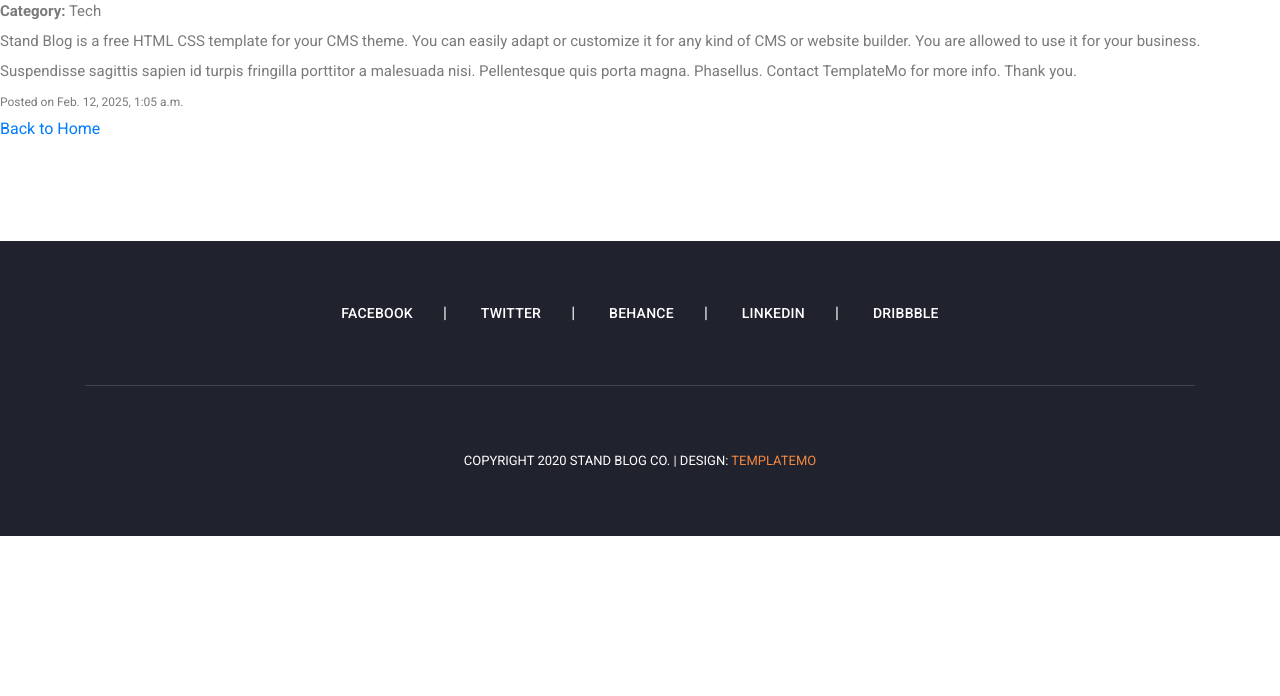
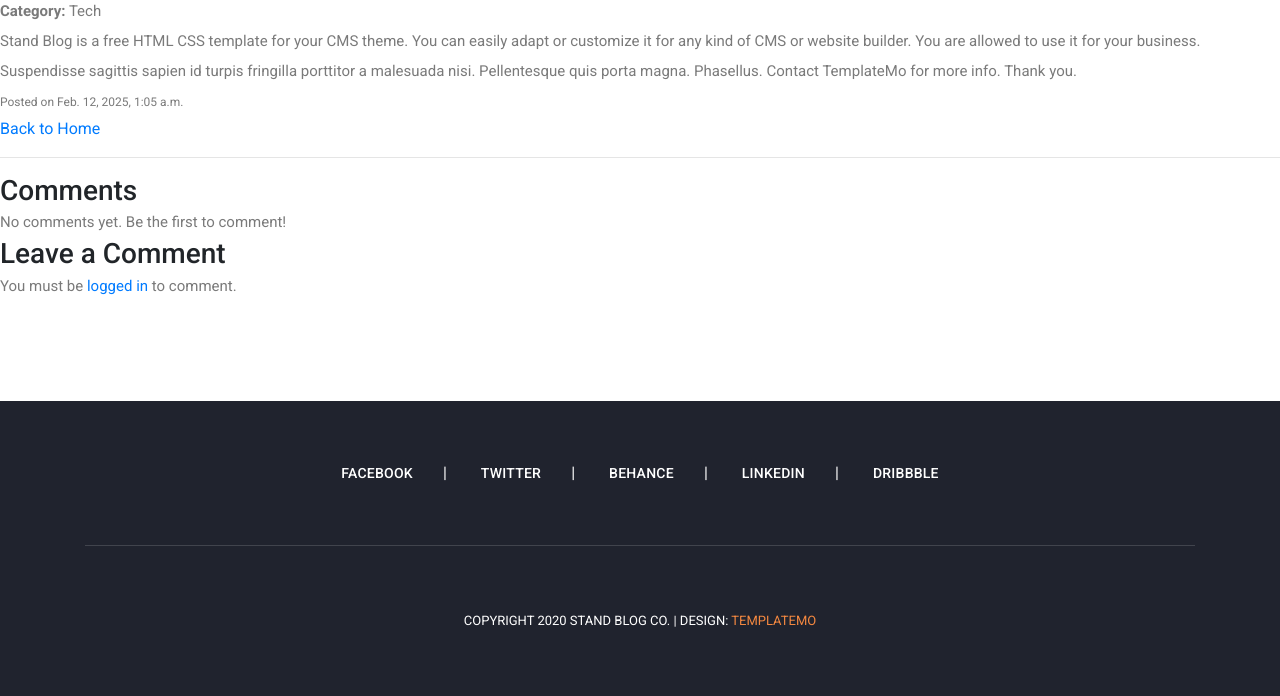
Before and after one commit to iamnwaka/django_blog, a Django app: page /blog/1/ in a window 1280 px wide. Shown: the part 221-917 px from the top of the page. Before the commit the page ends 757 px from the top, so only its background shows below. Run offline with Django 5.2, Linux system fonts and the light colour scheme; data comes from the database, SQL or seed files in the repository; both versions use the stored data as it was after the commit; some libraries are stand-ins or nearby versions.

Commit message:
users can comment on a post when logged in

```diff
--- /dev/null
+++ b/myproject/app1/forms.py
@@ -0,0 +1,7 @@
+from django import forms
+from .models import Comment
+
+class CommentForm(forms.ModelForm):
+    class Meta:
+        model = Comment
+        fields = ['content']  # Only allow users to enter the comment text
--- a/myproject/app1/models.py
+++ b/myproject/app1/models.py
@@ -34,3 +34,27 @@ class Client(models.Model):
 
     def __str__(self):
         return self.user.username
+
+
+
+
+
+class Comment(models.Model):
+    # Each comment is linked to a specific blog post using a ForeignKey
+    post = models.ForeignKey(
+        'Blog',  # Replace 'app1' with your actual app name
+        on_delete=models.CASCADE,
+        related_name='comments'  # Allows us to access comments via post.comments.all()
+    )
+
+    # The user who made the comment
+    user = models.ForeignKey(User, on_delete=models.CASCADE)
+
+    # The actual text of the comment
+    content = models.TextField()
+
+    # Timestamp when the comment was created (auto-filled)
+    created_at = models.DateTimeField(auto_now_add=True)
+
+    def __str__(self):
+        return f'Comment by {self.user.username} on {self.post.title}'
--- a/myproject/app1/templates/app1/details.html
+++ b/myproject/app1/templates/app1/details.html
@@ -4,11 +4,41 @@
 
 {% block content %}
 <h1>{{ blog.title }}</h1>
+
 {% if blog.image %}
-<img src="{{ blog.image.url }}" alt="Blog Image" style="width: 300px; height: auto;">
+    <img src="{{ blog.image.url }}" alt="Blog Image" style="width: 300px; height: auto;">
 {% endif %}
+
 <p><strong>Category:</strong> {{ blog.category }}</p>
 <p>{{ blog.content }}</p>
 <p><small>Posted on {{ blog.created_at }}</small></p>
+
 <a href="{% url 'home' %}">Back to Home</a>
+
+<hr>
+
+<!-- Comments Section -->
+<h3>Comments</h3>
+
+{% for comment in comments %}
+    <p><strong>{{ comment.user.username }}</strong>: {{ comment.content }}</p>
+    <small>{{ comment.created_at }}</small>
+    <hr>
+{% empty %}
+    <p>No comments yet. Be the first to comment!</p>
+{% endfor %}
+
+<!-- Comment Form -->
+<h3>Leave a Comment</h3>
+
+{% if user.is_authenticated %}
+    <form method="post">
+        {% csrf_token %}
+        {{ form.as_p }}
+        <button type="submit">Post Comment</button>
+    </form>
+{% else %}
+    <p>You must be <a href="{% url 'login' %}">logged in</a> to comment.</p>
+{% endif %}
+
 {% endblock %}
--- a/myproject/app1/urls.py
+++ b/myproject/app1/urls.py
@@ -13,6 +13,7 @@ urlpatterns = [
     path('app3/', views.app3_page, name='app3_page'),
     path('register/', views.register, name='register'),
     path('login/', views.login, name='login'),
+    path('blog/<int:blog_id>/', views.details, name='details'),
 
 ]
 
--- a/myproject/app1/views.py
+++ b/myproject/app1/views.py
@@ -6,6 +6,8 @@ from django.contrib import messages
 from django.core.mail import send_mail
 from django.core.mail import EmailMultiAlternatives
 from django.utils.html import format_html
+from .forms import CommentForm
+
 
 
 # Create your views here.
@@ -130,3 +132,30 @@ def login(request):
             messages.error(request, "Invalid credentials!")
 
     return render(request, 'app1/login.html')
+
+
+
+def details(request, blog_id):
+    blog = get_object_or_404(Blog, id=blog_id)
+    comments = blog.comments.all()  # Get all comments for this blog post
+
+    if request.method == "POST":
+        if request.user.is_authenticated:  # Ensure user is logged in
+            form = CommentForm(request.POST)
+            if form.is_valid():
+                comment = form.save(commit=False)
+                comment.post = blog  # Link the comment to the blog post
+                comment.user = request.user  # Assign the logged-in user
+                comment.save()
+                return redirect('details', blog_id=blog.id)  # Refresh the page after comment
+        else:
+            return redirect('login')  # Redirect to login if user isn't logged in
+    else:
+        form = CommentForm()
+
+    context = {
+        'blog': blog,
+        'comments': comments,
+        'form': form,
+    }
+    return render(request, 'app1/details.html', context)
```
Also changed, not shown: myproject/app1/migrations/0005_comment.py (added), myproject/db.sqlite3.
